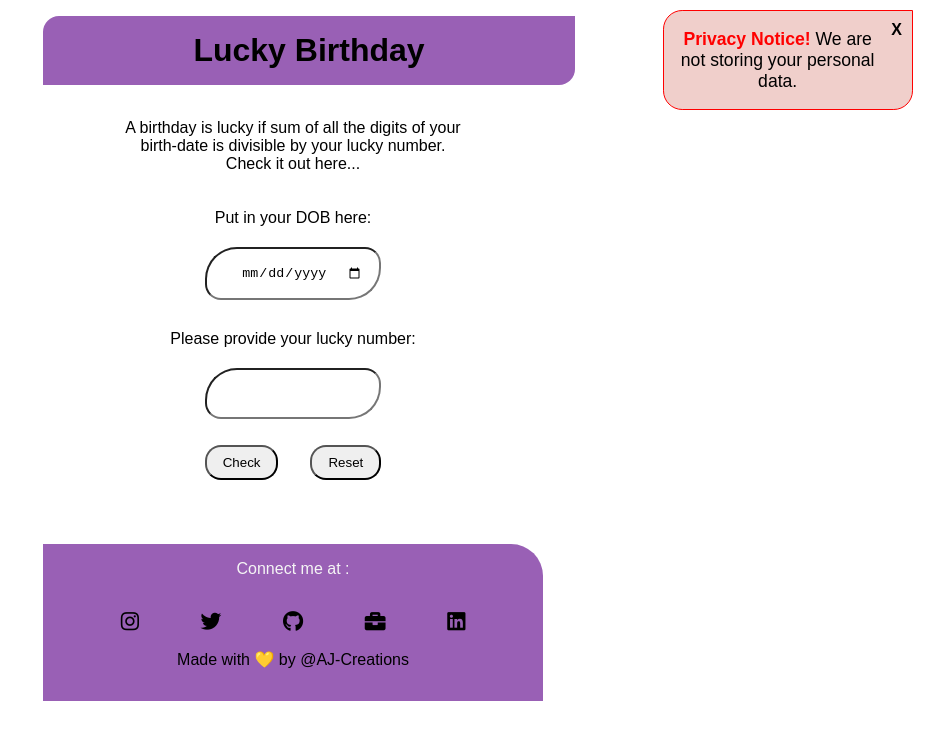
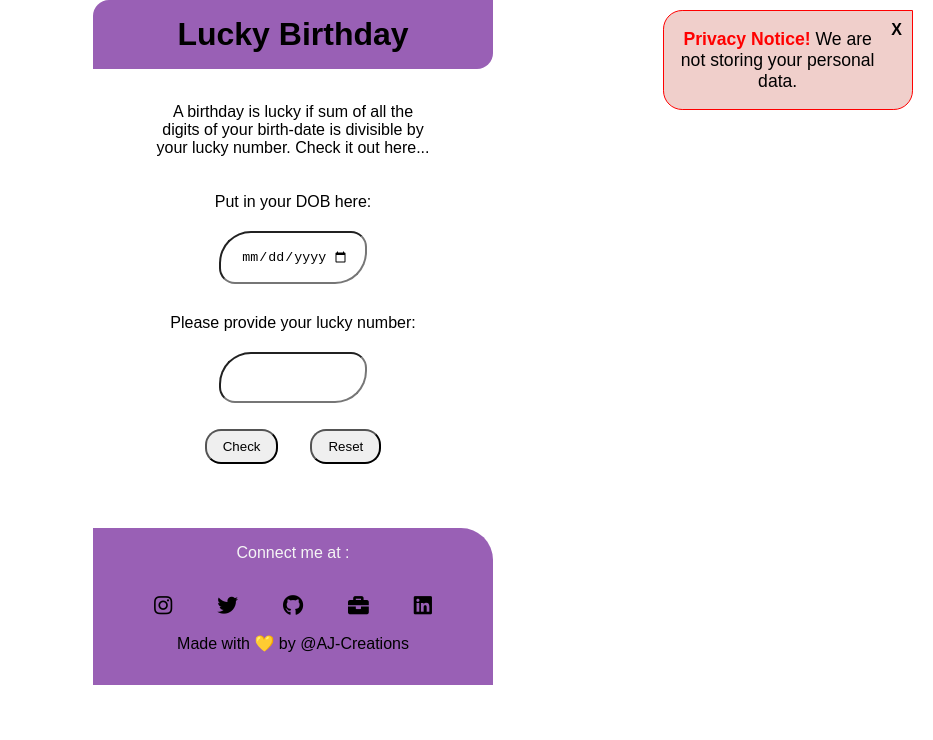
Before and after one commit to Aman-Jain1996/Lucky-Birthday, a React (Create React App) app: page / in a window 1280 px wide. Shown: the top 740 px of the page, without its empty margins (347-1280 px from the left). Built offline with nearby package versions, Linux system fonts and the light colour scheme.

Commit message:
fixed header margin

```diff
--- a/src/styles.css
+++ b/src/styles.css
@@ -4,10 +4,11 @@ body {
 }
 
 .App {
+  max-width: 400px;
   font-family: sans-serif;
   text-align: center;
-  max-width: 500px;
   margin: auto;
+  box-sizing: border-box;
 }
 
 .output-div {
@@ -22,9 +23,9 @@ body {
   background-color: #9960b5;
   width: 100%;
   margin: auto;
-  margin-top: 1rem;
   padding: 1rem;
   border-radius: 1rem 0px 1rem 0;
+  box-sizing: border-box;
 }
 
 .flex-container {
```
